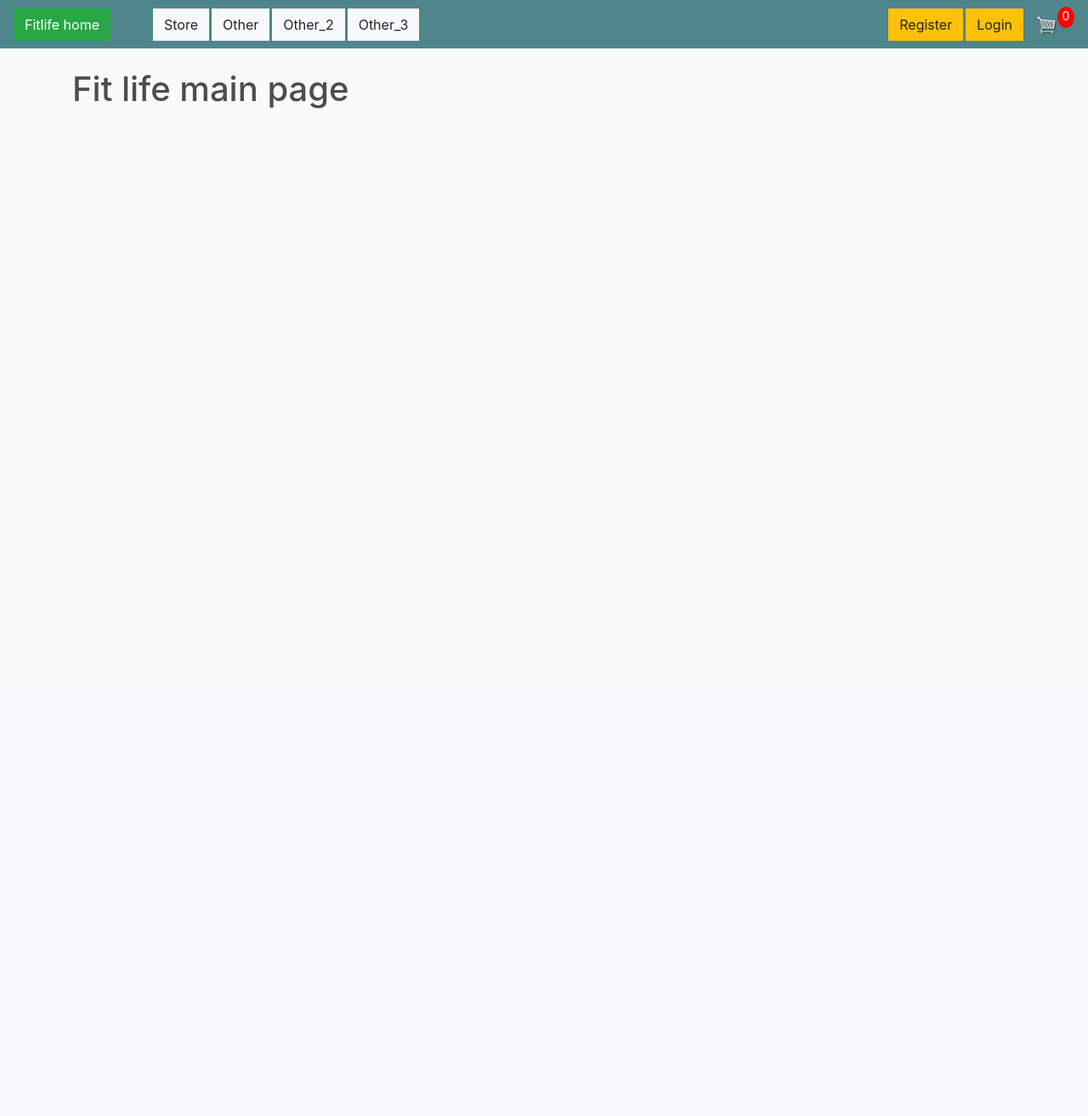
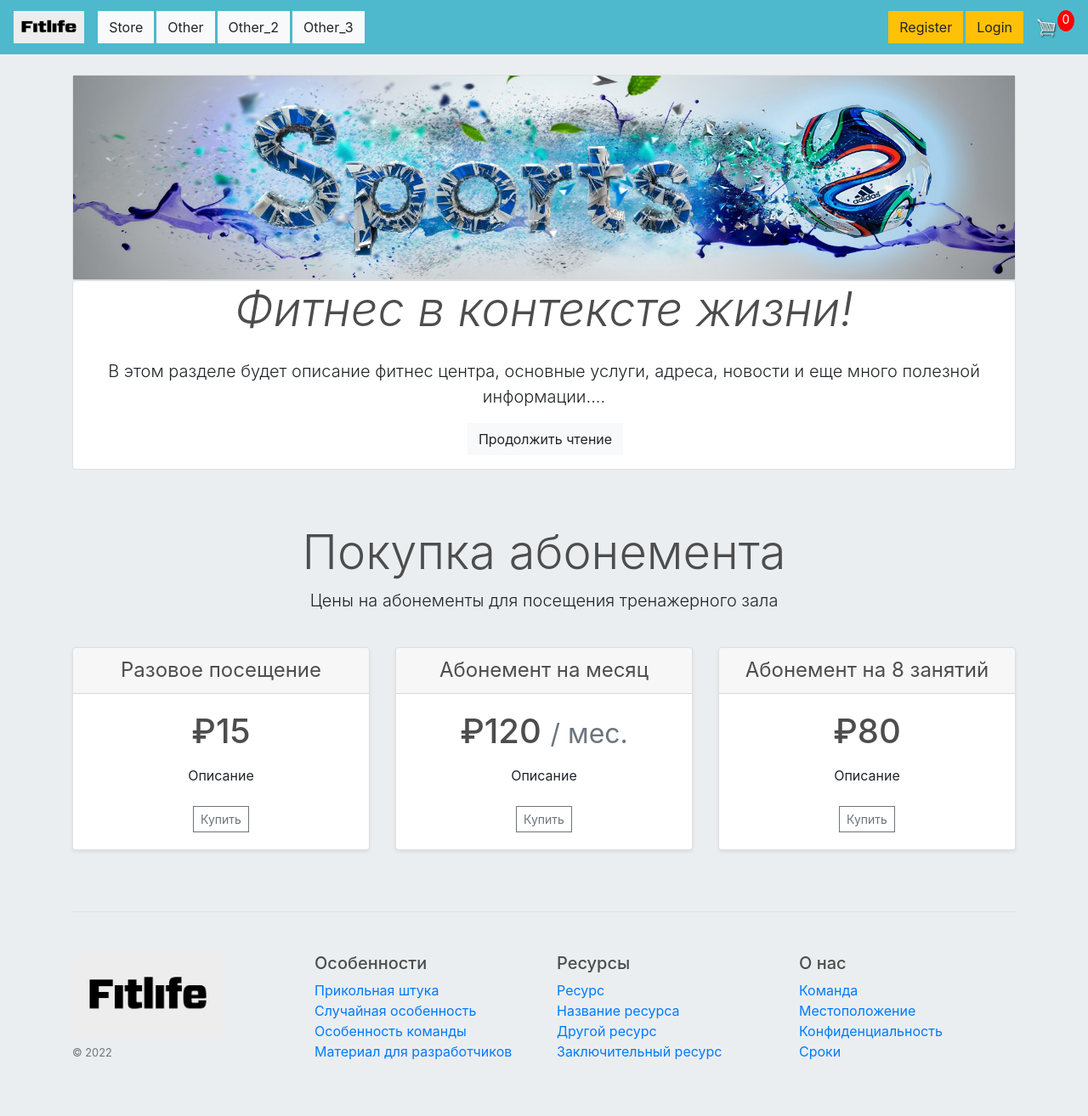
Before and after one commit to ArsenAjiev/fitlife, a Django app: page / in a window 1280 px wide. Shown: the whole page at 85% size. Before the commit the page ends 128 px from the top, so only its background shows below. Run offline with Django 4.2, Linux system fonts and the light colour scheme; some libraries are stand-ins or nearby versions.

Commit message:
create main page, TZ and profile

```diff
--- a/app/app/urls.py
+++ b/app/app/urls.py
@@ -15,7 +15,7 @@ Including another URLconf
 """
 from django.contrib import admin
 from django.urls import path, include
-from app.views import index, register
+from app.views import index, register, about, profile
 
 from django.conf.urls.static import static
 from django.conf import settings
@@ -24,6 +24,8 @@ from django.conf import settings
 urlpatterns = [
     path('admin/', admin.site.urls),
     path('', index, name='index'),
+    path('about/', about, name='about'),
+    path('profile/', profile, name='profile'),
 
     path('store/', include('store.urls')),
 
--- a/app/app/views.py
+++ b/app/app/views.py
@@ -29,3 +29,25 @@ def register(request):
     else:
         form = UserRegisterForm()
     return render(request, 'registration/register.html', {'form': form})
+
+
+# информация о сайте
+def about(request):
+    # объект cartItems нужен для отображения количества товаров на главной странице
+    data = cart_data(request)
+    cartItems = data['cartItems']
+    context = {"cartItems": cartItems}
+    return render(request, 'about.html', context)
+
+
+def profile(request):
+    data = cart_data(request)
+    cartItems = data['cartItems']
+
+    customer = request.user.customer
+    order = Order.objects.filter(customer=customer, complete=True)
+    items = OrderItem.objects.filter(order__customer=customer)
+
+
+    context = { 'order': order, 'cartItems': cartItems, 'items': items}
+    return render(request, 'profile.html', context)
--- a/app/store/static/store/css/style.css
+++ b/app/store/static/store/css/style.css
@@ -1,5 +1,5 @@
 body{
-	background-color: hsl(0, 0%, 98%);
+	background-color: hsl(204, 14%, 93%);
 }
 
 h1,h2,h3,h4,h5,h6{
@@ -26,7 +26,7 @@ h1,h2,h3,h4,h5,h6{
 }
 
 .bg-dark{
-	background-color: #4f868c!important;
+	background-color: #4eb9cc !important;
 }
 
 #cart-icon{
--- /dev/null
+++ b/app/templates/footer.html
@@ -0,0 +1,36 @@
+    {% load static %}
+<footer class="pt-4 my-md-5 pt-md-5 border-top">
+    <div class="row">
+      <div class="col-12 col-md">
+        <img class="mb-2" src="{% static 'store/img/fitlife.jpg' %}" alt="логотип bootstrap" height="100">
+        <small class="d-block mb-3 text-muted">© 2022</small>
+      </div>
+      <div class="col-6 col-md">
+        <h5>Особенности</h5>
+        <ul class="list-unstyled text-small">
+          <li><a class="link-secondary" href="#">Прикольная штука</a></li>
+          <li><a class="link-secondary" href="#">Случайная особенность</a></li>
+          <li><a class="link-secondary" href="#">Особенность команды</a></li>
+          <li><a class="link-secondary" href="#">Материал для разработчиков</a></li>
+        </ul>
+      </div>
+      <div class="col-6 col-md">
+        <h5>Ресурсы</h5>
+        <ul class="list-unstyled text-small">
+          <li><a class="link-secondary" href="#">Ресурс</a></li>
+          <li><a class="link-secondary" href="#">Название ресурса</a></li>
+          <li><a class="link-secondary" href="#">Другой ресурс</a></li>
+          <li><a class="link-secondary" href="#">Заключительный ресурс</a></li>
+        </ul>
+      </div>
+      <div class="col-6 col-md">
+        <h5>О нас</h5>
+        <ul class="list-unstyled text-small">
+          <li><a class="link-secondary" href="#">Команда</a></li>
+          <li><a class="link-secondary" href="#">Местоположение</a></li>
+          <li><a class="link-secondary" href="#">Конфиденциальность</a></li>
+          <li><a class="link-secondary" href="#">Сроки</a></li>
+        </ul>
+      </div>
+    </div>
+  </footer>
--- a/app/templates/index.html
+++ b/app/templates/index.html
@@ -2,7 +2,69 @@
 {% load static %}
 
    {% block content %}
+<div class="card">
+<img src="{% static 'store/img/walpaper.jpg' %}" height="240" >
+</div>
 
-   <h1>Fit life main page</h1>
+<div class="card mb-3 text-center">
+      <h1 class="display-4 font-italic ">Фитнес в контексте жизни!</h1>
+      <p class="lead my-3">В этом разделе будет описание фитнес центра,
+          основные услуги, адреса, новости и еще много полезной информации....</p>
+       <p>  <a class="btn btn-light" href="{% url 'about' %}" style="margin-left: 3px"> Продолжить чтение </a></p>
+</div>
+
+ <div class="pricing-header px-3 py-3 pt-md-5 pb-md-4 mx-auto text-center">
+  <h1 class="display-4">Покупка  абонемента</h1>
+  <p class="lead"> Цены на абонементы для посещения тренажерного зала</p>
+</div>
+
+<div class="row row-cols-1 row-cols-md-3 mb-3 text-center">
+    <div class="col">
+      <div class="card mb-4 shadow-sm">
+      <div class="card-header">
+        <h4 class="my-0 font-weight-normal">Разовое посещение </h4>
+      </div>
+      <div class="card-body">
+        <h1 class="card-title pricing-card-title"><span>&#8381;</span>15 </h1>
+        <ul class="list-unstyled mt-3 mb-4">
+          <li>Описание  </li>
+        </ul>
+        <button type="button" class="btn btn-sm btn-outline-secondary">Купить</button>
+      </div>
+    </div>
+    </div>
+    <div class="col">
+      <div class="card mb-4 shadow-sm">
+      <div class="card-header">
+        <h4 class="my-0 font-weight-normal">Абонемент на месяц </h4>
+      </div>
+      <div class="card-body">
+        <h1 class="card-title pricing-card-title"><span>&#8381;</span>120 <small class="text-muted">/ мес.</small></h1>
+        <ul class="list-unstyled mt-3 mb-4">
+          <li>Описание  </li>
+        </ul>
+        <button type="button" class="btn btn-sm btn-outline-secondary">Купить</button>
+      </div>
+    </div>
+    </div>
+    <div class="col">
+      <div class="card mb-4 shadow-sm">
+      <div class="card-header">
+        <h4 class="my-0 font-weight-normal">Абонемент на 8 занятий </h4>
+      </div>
+      <div class="card-body">
+        <h1 class="card-title pricing-card-title"><span>&#8381;</span>80  </h1>
+        <ul class="list-unstyled mt-3 mb-4">
+          <li>Описание  </li>
+        </ul>
+        <button type="button" class="btn btn-sm btn-outline-secondary">Купить</button>
+      </div>
+    </div>
+    </div>
+
+
+  </div>
+
+
 
   {% endblock content %}
--- a/app/templates/main.html
+++ b/app/templates/main.html
@@ -21,7 +21,15 @@
             <br>
             {% block content %}
             {% endblock content %}
+
+
+         {% include 'footer.html' %}
+
+
          </div>
+
+
+
 
 	<script src="https://code.jquery.com/jquery-3.4.1.slim.min.js" integrity="sha384-J6qa4849blE2+poT4WnyKhv5vZF5SrPo0iEjwBvKU7imGFAV0wwj1yYfoRSJoZ+n" crossorigin="anonymous"></script>
 	<script src="https://cdn.jsdelivr.net/npm/popper.js@1.16.0/dist/umd/popper.min.js" integrity="sha384-Q6E9RHvbIyZFJoft+2mJbHaEWldlvI9IOYy5n3zV9zzTtmI3UksdQRVvoxMfooAo" crossorigin="anonymous"></script>
--- a/app/templates/navbar.html
+++ b/app/templates/navbar.html
@@ -1,10 +1,9 @@
     {% load static %}
 
 	<nav class="navbar navbar-expand-lg navbar-dark bg-dark">
-	  <a class=" btn btn-success"  style="margin-right: 50px "href="{% url 'index' %}">Fitlife home</a>
-	  <button class="navbar-toggler" type="button" data-toggle="collapse" data-target="#navbarSupportedContent" aria-controls="navbarSupportedContent" aria-expanded="false" aria-label="Toggle navigation">
-	    <span class="navbar-toggler-icon"></span>
-	  </button>
+    <a class="navbar-brand" href="{% url 'index' %}">
+      <img src="{% static 'store/img/fitlife.jpg' %}" alt="" width="83.25" height="38">
+    </a>
 
 	  <div class="collapse navbar-collapse" id="navbarSupportedContent">
 	    <ul class="navbar-nav mr-auto">
@@ -25,7 +24,7 @@
         	    <div class="form-inline my-2 my-lg-0">
 
               {% if request.user.is_authenticated %}
-                  <a href="#" class="btn btn-warning"> Моя страница</a>
+                  <a href="{% url "profile" %}" class="btn btn-warning"> Моя страница</a>
                   <span style="padding: 10px; color: #ffffff">Welcome,  <strong style="text-transform: uppercase">{{ user.username }}</strong> </span>  <a href="{% url "logout" %}?next={% url 'index' %}" class="btn btn-warning"> Выход</a>
               {% else %}
                 <a href="{% url "register" %}" class="btn btn-warning" style="margin-right: 3px"> Register </a>  <a href=" {% url "login" %}" class="btn btn-warning"> Login </a>
```
Also changed, not shown: app/templates/about.html (added, +100 -0 lines), app/templates/profile.html (added, +47 -0 lines), docs/fitlife_project_TZ.md (added, +109 -0 lines), README.md, app/store/static/store/img/bottom-02.png (added), app/store/static/store/img/done.png (added), app/store/static/store/img/fitlife.jpg (added), app/store/static/store/img/fon.jpg (added), app/store/static/store/img/garant.png (added), app/store/static/store/img/gym.jpg (added), app/store/static/store/img/walpaper.jpg (added).
